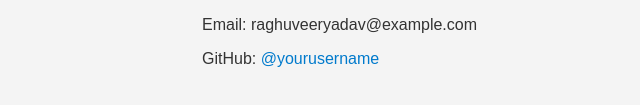
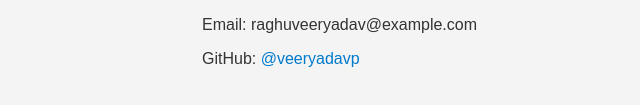
Before and after one commit to Veeryadavp/Veeryadavp.github.io, a plain HTML site: page index.html in a window 1280 px wide. Shown: the part 681-786 px from the top of the page, 38-678 px from the left. Drawn offline with Linux system fonts and the light colour scheme.

Commit message:
updated gir hiub user name in the index file

```diff
--- a/index.html
+++ b/index.html
@@ -75,7 +75,8 @@
     <section>
         <h2>Contact</h2>
         <p>Email: raghuveeryadav@example.com</p>
-        <p>GitHub: <a href="https://github.com/yourusername" target="_blank">@yourusername</a></p>
+        <p>GitHub: <a href="https://github.com/veeryadavp">@veeryadavp</a>
+            </p>
     </section>
 </main>
 </body>
```
